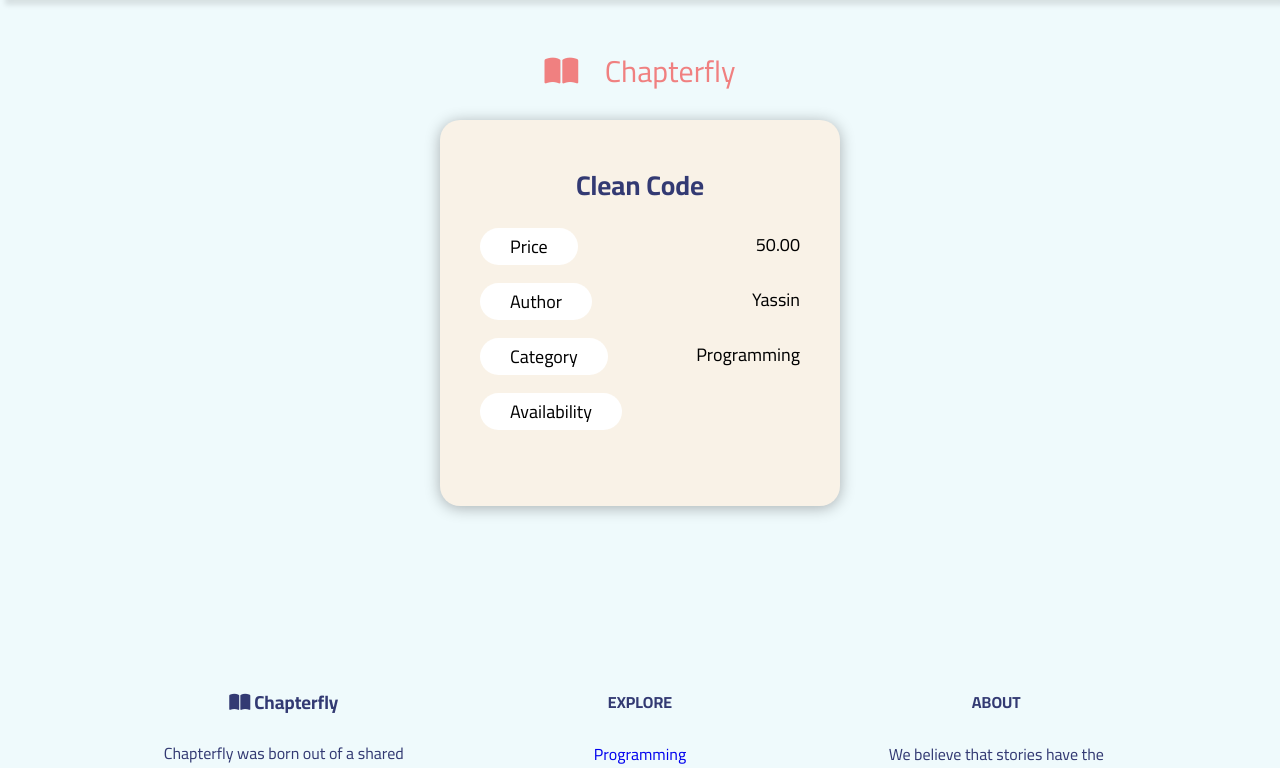
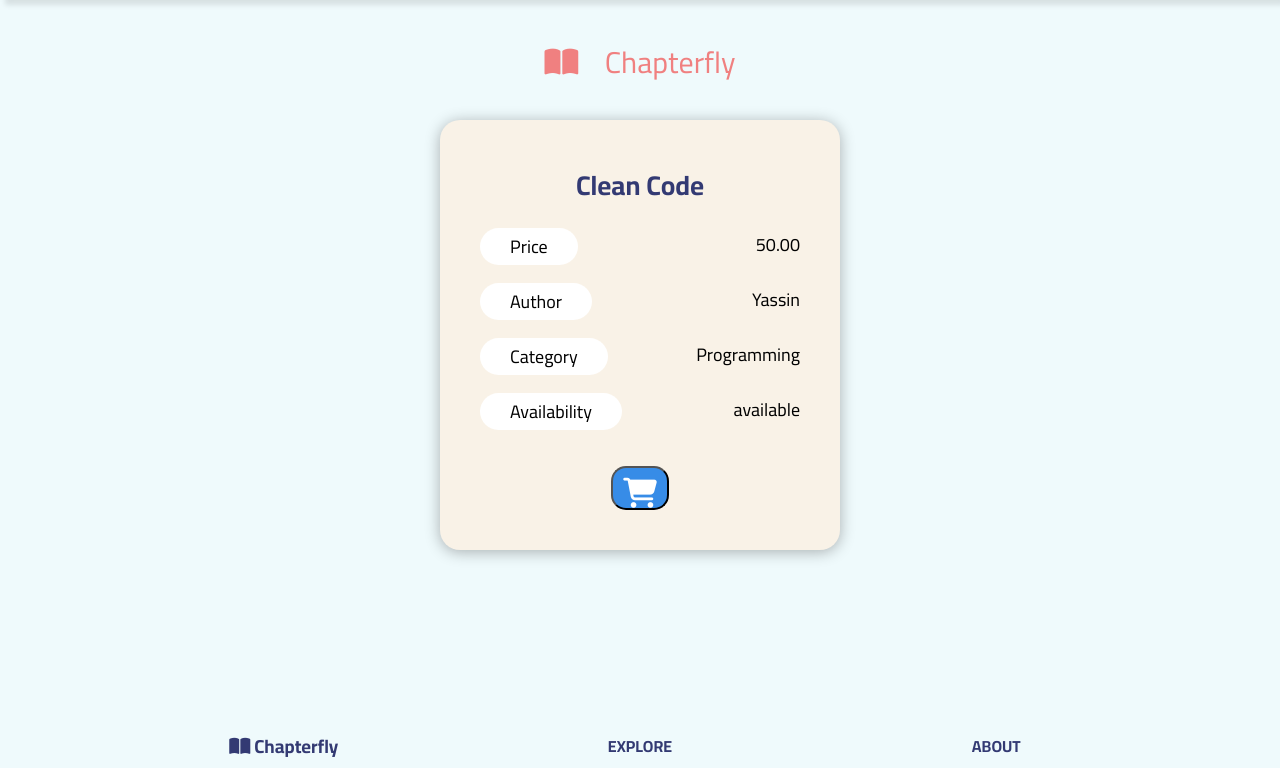
Before and after one commit to ebaa17/numberTheory, a Django app: page /details/5/ in a window 1280 px wide. Shown: the part 100-868 px from the top of the page. Run offline with Django 5.2, Linux system fonts and the light colour scheme; data comes from the database, SQL or seed files in the repository; grey boxes labelled with a size stand in for pictures from a placeholder-image service; some libraries are stand-ins or nearby versions.

Commit message:
Update details.html

```diff
--- a/project/templates/pages/details.html
+++ b/project/templates/pages/details.html
@@ -10,13 +10,14 @@
       <p><span class="label">Price</span><span id="price">{{book.price}}</span></p>
       <p><span class="label">Author</span><span id="author">{{book.author}}</span></p>
       <p><span class="label">Category</span><span id="category">{{book.category}}</span></p>
-      <p><span class="label">Availability</span><span id="available">{{book.available}}</span></p>
+      <p><span class="label">Availability</span><span id="available">{{book.status}}</span></p>
       <p><span class="desc" id="description">{{book.description}}</span></p>
-      <!-- <button type="button" class="addToCart-btn" title="Add to cart" id="add-to-cart-button" onclick='addToCart({{book.id}}, {{book.name}}, {{book.price}}, {{book.img}}, {{book.category}})'>
-        <i class="fa-solid fa-cart-shopping"></i>
-    </button> -->
+    {% if book.status == 'available' %}
+    <button type="button" class="addToCart-btn" title="Add to cart" id="add-to-cart-button" onClick="addToCart({{book.id}}, '{{book.name}}', {{book.price}}, {% if book.img %}'{{book.img.url}}'{% else %}'https://placehold.co/200x300'{% endif %}, '{{book.category}}')">
+      <i class="fa-solid fa-cart-shopping"></i>
+  </button>
+    {% endif %}
 
-    <!-- <script src="{% static 'javascript/cart.js' %}"></script>
-    <script src="{% static 'javascript/details.js' %}"></script> -->
+    <script src="{% static 'javascript/cart.js' %}"></script>
     </div>
 {% endblock content %}
```
